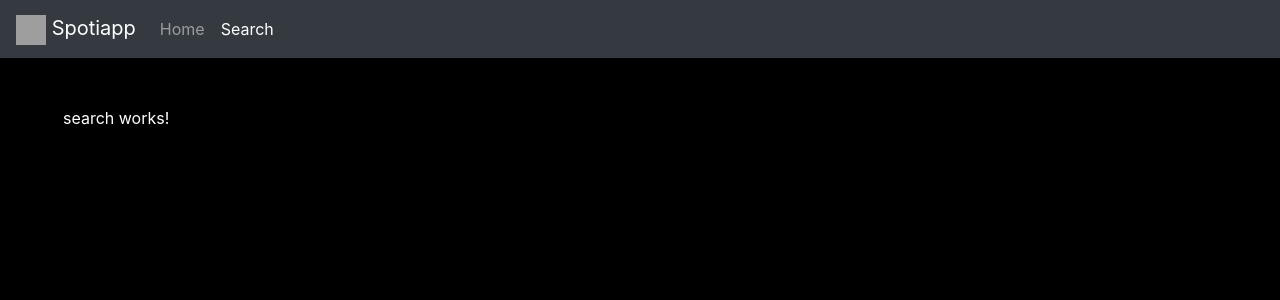
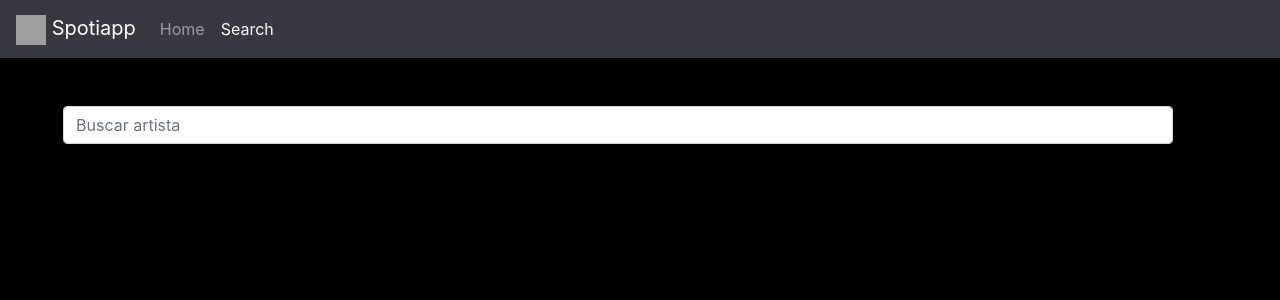
Before and after one commit to Pauliih/Spotiapp, an Angular app: page /search in a window 1280 px wide. Shown: the top 300 px of the page. Built offline with nearby package versions, Linux system fonts and the light colour scheme; grey boxes are pictures that could not be loaded.

Commit message:
componente de busqueda de artistas

```diff
--- a/src/app/component/search/search.component.html
+++ b/src/app/component/search/search.component.html
@@ -1,3 +1,14 @@
-<p>
-  search works!
-</p>
+<div class="row">
+    <div class="col">
+        <input type="text" (keyup)="buscar(termino.value)" #termino class="form-control" placeholder="Buscar artista">
+    </div>
+</div>
+
+<div class="card-columns m-5">
+    <div *ngFor="let artista of artistas" class="card">
+        <img class="card-img-top" [src]="artista.images[0].url" alt="Card image cap">
+        <div class="card-body">
+            <h5 class="card-title">{{artista.name}}</h5>
+        </div>
+    </div>
+</div>
--- a/src/app/component/search/search.component.ts
+++ b/src/app/component/search/search.component.ts
@@ -1,15 +1,21 @@
-import { Component, OnInit } from '@angular/core';
+import { SpotifyService } from './../../services/spotify.service';
+import { Component } from '@angular/core';
 
 @Component({
   selector: 'app-search',
   templateUrl: './search.component.html',
   styles: []
 })
-export class SearchComponent implements OnInit {
+export class SearchComponent {
 
-  constructor() { }
+  artistas: any[] = [];
+  constructor(private spotify: SpotifyService) { }
 
-  ngOnInit() {
+  buscar(termino: String){
+    this.spotify.getArtist(termino)
+      .subscribe( (data: any) => {
+        console.log(data.artists.items);
+        this.artistas = data.artists.items;
+      })
   }
-
 }
--- a/src/app/services/spotify.service.ts
+++ b/src/app/services/spotify.service.ts
@@ -13,10 +13,16 @@
   getNewReleases (){
     const headers = new HttpHeaders({
       // el authorization expira!
-      'Authorization': 'Bearer BQDGfP2YDYwsvqnNoeA28JusW1uD4h42Iyg678kl2eV-qkHOyb8L9_AEXq_2uj9dmlr65glLV3XjleIbf1c'
+      'Authorization': 'Bearer BQDAxTnRKJXJpEDt2aAywq9GXuQjhKrrkCeCIfODlW4hR1Mze4c6bqE5E_SjhvO4iWoS1n8r8o2Gbh1obdQ'
     })
     return this.http.get('https://api.spotify.com/v1/browse/new-releases', {headers});
+  }
 
-
+  getArtist(termino: String) {
+    const headers = new HttpHeaders({
+      // el authorization expira!
+      'Authorization': 'Bearer BQDAxTnRKJXJpEDt2aAywq9GXuQjhKrrkCeCIfODlW4hR1Mze4c6bqE5E_SjhvO4iWoS1n8r8o2Gbh1obdQ'
+    })
+    return this.http.get(`https://api.spotify.com/v1/search?q=${termino}&type=artist&limit=15`, {headers});
   }
 }
```
